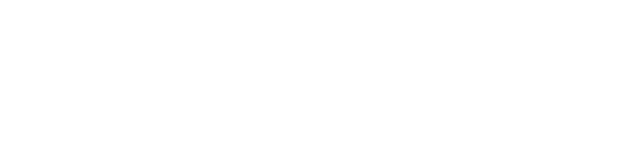
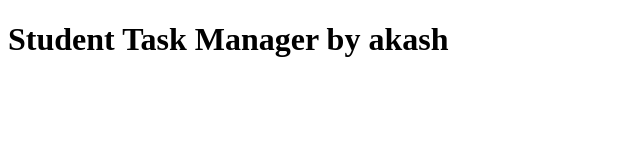
Before and after one commit to Anshpriyadarshi/student-task-manager, a plain HTML site: page index.html in a window 1280 px wide. Shown: the whole page, without its empty margins (0-640 px from the left). Drawn offline with Linux system fonts and the light colour scheme.

Commit message:
index.html file added by akash

```diff
--- a/index.html
+++ b/index.html
@@ -6,6 +6,6 @@
     <title>Document</title>
 </head>
 <body>
-
+    <h1>Student Task Manager by akash</h1>
 </body>
 </html>
```
